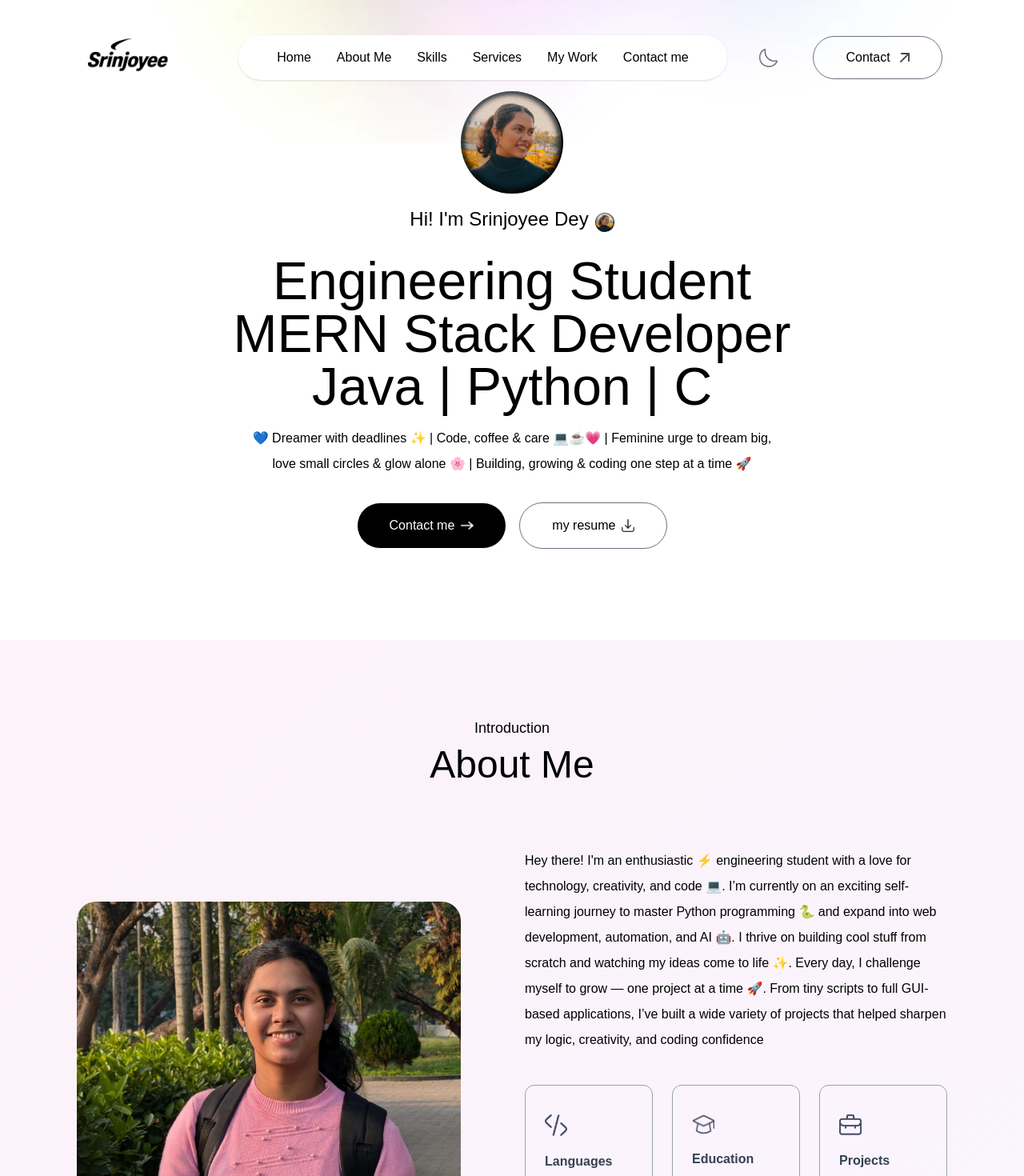
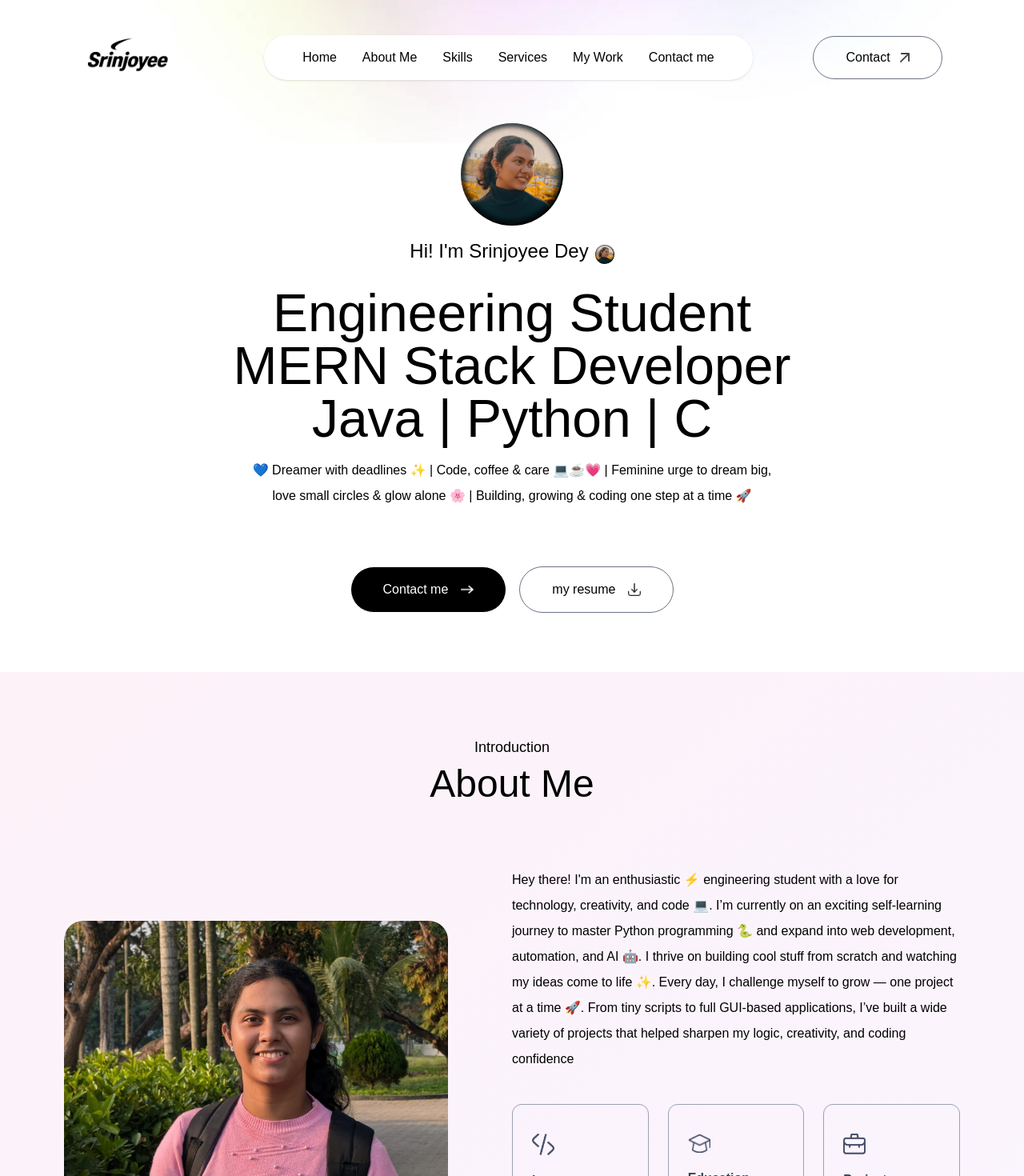
Before and after one commit to SrinjoyeeDey/Portfolio, a Next.js app: page / in a window 1280 px wide. Shown: the top 1470 px of the page at 80% size. Built offline with nearby package versions, Linux system fonts and the light colour scheme; a web font is replaced by a local one.

Commit message:
image fixed

```diff
--- a/components/About.jsx
+++ b/components/About.jsx
@@ -4,7 +4,7 @@ import React from 'react'
 
 const About = () => {
   return (
-    <div id='about'className='w-full px-[12%] py-24 scroll-mt-20 px-6 md:px-24 relative bg-gradient-to-br from-pink-50 to-purple-50'>
+    <div id='about'className='w-full px-[12%] py-20 scroll-mt-16 px-6 md:px-20 relative bg-gradient-to-br from-pink-50 to-purple-50'>
       <h4 className='text-center mb-2 text-lg font-Ovo'>Introduction</h4>
       <h2 className='text-center text-5xl font-Ovo'>About Me</h2>
       <div className='flex w-full flex-col lg:flex-row items-center gap-20 my-20'>
--- a/components/Header.jsx
+++ b/components/Header.jsx
@@ -4,9 +4,9 @@ import { assets } from '@/assets/assets'
 
 const Header = () => {
   return (
-    <div className='w-11/12 max-w-3xl text-center mx-auto h-screen flex flex-col items-center justify-center gap-4'>
+    <div className='w-11/12 max-w-3xl text-center mx-auto h-screen flex flex-col items-center justify-center gap-4 pt-40 mb-10' >
         <div>
-        <Image src={assets.profile_img} alt='profile-img' className='rounded-full w-32'/>
+        <Image src={assets.profile_img} alt='profile-img' className='rounded-full w-32 justify-center gap-10'/>
         </div>
             <h3 className='flex items-end gap-2 text-xl md:text-2xl mb-3 font-Ovo'>Hi! I'm Srinjoyee Dey <Image src={assets.profile_img} alt='profile-img' className='rounded-full w-6'/></h3>
             <h1 className='text-3xl sm:text-6xl lg:text-[66px] font-Ovo'>Engineering Student  MERN Stack Developer  Java | Python | C</h1>
@@ -14,8 +14,8 @@ const Header = () => {
                 💙 Dreamer with deadlines ✨ | Code, coffee & care 💻☕💗 | Feminine urge to dream big, love small circles & glow alone 🌸 | Building, growing & coding one step at a time 🚀
             </p>
             <div className='flex flex-col sm:flex-row items-center gap-4 mt-4'>
-                <a href='#contact' className='px-10 py-3 border border-white rounded-full bg-black text-white flex items-center gap-2'>Contact me<Image src={assets.right_arrow_white} alt='arrow' className='w-4'/></a>
-                <a href='/sample-resume.pdf' download className='px-10 py-3 border rounded-full border-gray-500 flex items-center gap-2'>my resume<Image src={assets.download_icon} alt='download' className='w-4'/></a>
+                <a href='#contact' className='px-10 py-3 border border-white rounded-full bg-black text-white flex items-center gap-4 mt-10 mb-10'>Contact me<Image src={assets.right_arrow_white} alt='arrow' className='w-4'/></a>
+                <a href='/sample-resume.pdf' download className='px-10 py-3 border rounded-full border-gray-500 flex items-center gap-4 mt-10 mb-10'>my resume<Image src={assets.download_icon} alt='download' className='w-4'/></a>
             </div>
     </div>
   )
--- a/components/Navbar.jsx
+++ b/components/Navbar.jsx
@@ -43,9 +43,9 @@ const Navbar = () => {
         </ul>
 
         <div className='flex items-center gap-4'>
-            <button className='px-3 py-2 rounded-full text-white'>
+            {/* <button className='px-3 py-2 rounded-full text-white'>
                 <Image src={assets.moon_icon} alt='moon' className='w-6' />
-            </button>
+            </button> */}
             <a href='#contact' className='hidden lg:flex items-center gap-3 px-10 py-2.5 border  border-gray-500 rounded-full ml-4 font-Ovo'>Contact <Image src={assets.arrow_icon} alt="contact" className='w-3'/></a>
 
             <button className='block md:hidden ml-3 cursor-pointer mr-14' onClick={openMenu}>
```
